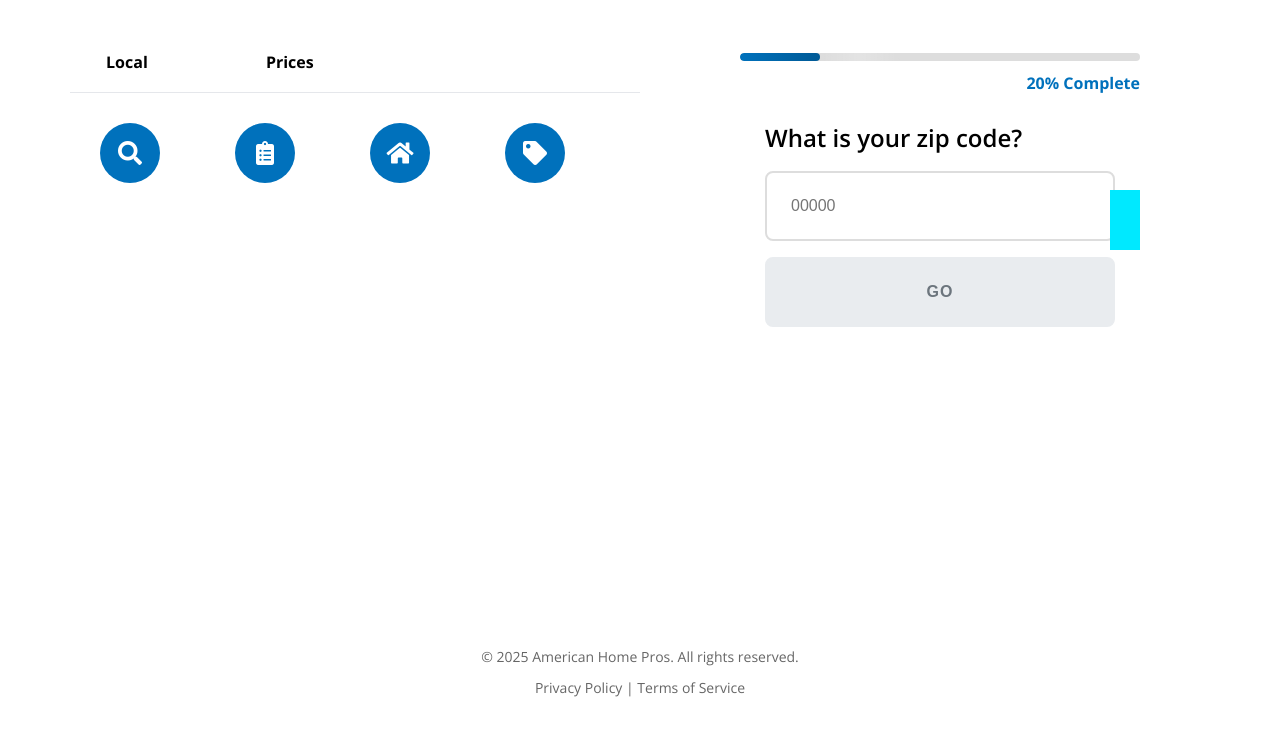
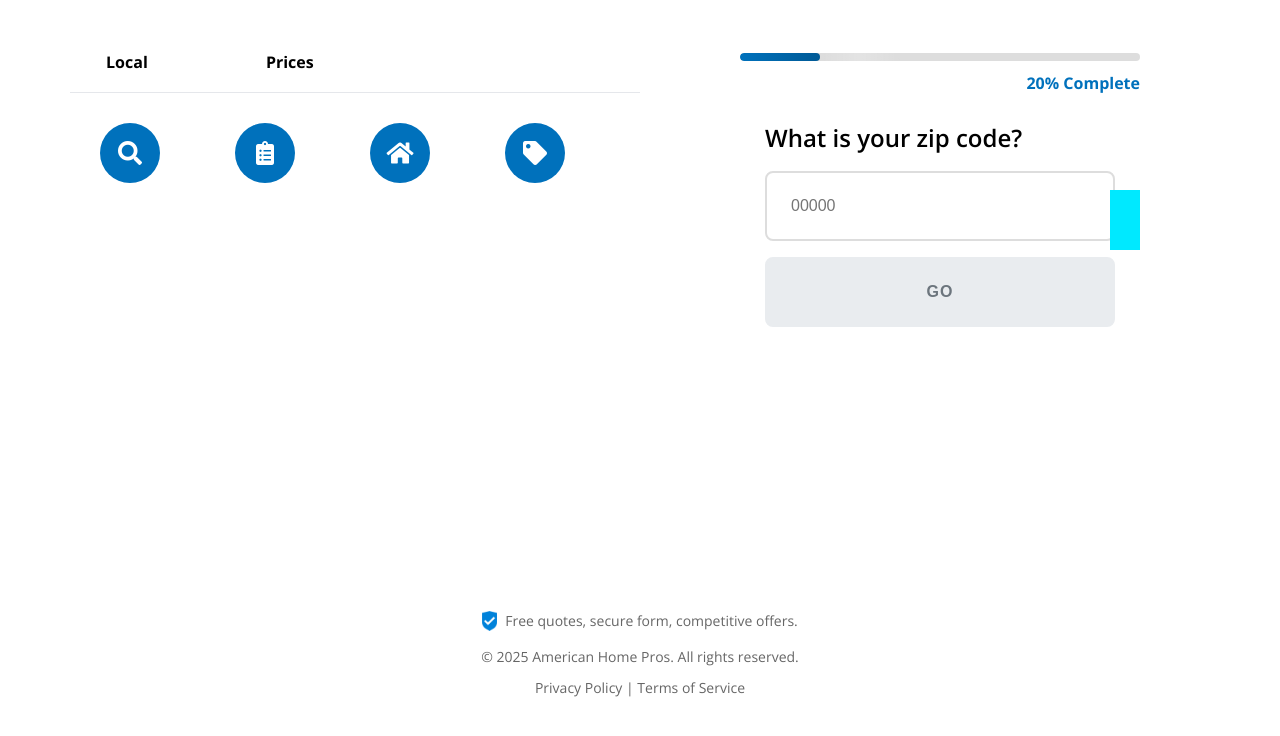
Before and after one commit to franketa/v3-windows, a website: page index.html in a window 1280 px wide. Shown: the part 62-798 px from the top of the page. Drawn offline with nearby package versions, Linux system fonts and the light colour scheme; grey boxes are pictures that could not be loaded.

Commit message:
starters

```diff
--- a/index.html
+++ b/index.html
@@ -295,6 +295,10 @@
 
     <footer class="footer">
         <div class="container">
+            <div class="footer-features">
+                <img src="public/images/badge (1).png" alt="Trust Badge" class="footer-badge">
+                <span>Free quotes, secure form, competitive offers.</span>
+            </div>
             <p>&copy; 2025 American Home Pros. All rights reserved.</p>
             <p><a href="privacy.html" style="color: inherit; text-decoration: none;">Privacy Policy</a> | <a
                     href="terms.html" style="color: inherit; text-decoration: none;">Terms of Service</a></p>
--- a/styles.css
+++ b/styles.css
@@ -734,6 +734,21 @@ body {
   margin-bottom: var(--spacing-sm);
 }
 
+.footer-features {
+  display: flex;
+  align-items: center;
+  justify-content: center;
+  margin-bottom: var(--spacing-md);
+  font-size: var(--font-size-sm);
+  color: var(--text-color-light);
+}
+
+.footer-badge {
+  height: 20px;
+  width: auto;
+  margin-right: 8px;
+}
+
 /* Thank You Page Styles */
 .thank-you-container {
   padding: var(--spacing-xxl);
```
Also changed, not shown: public/images/badge (1).png (added).
